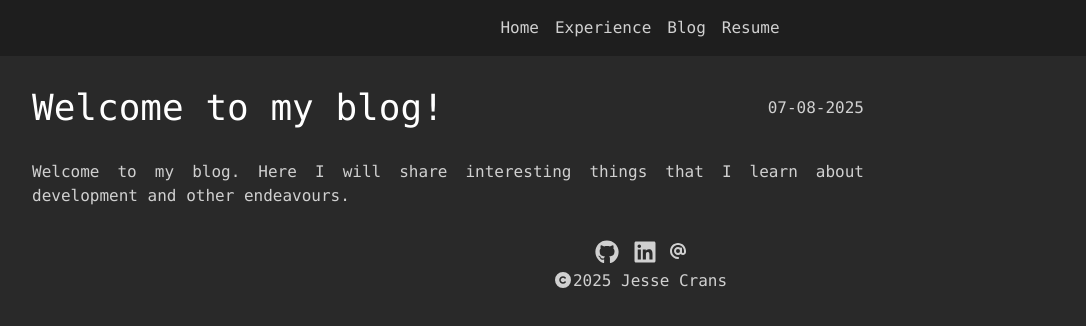
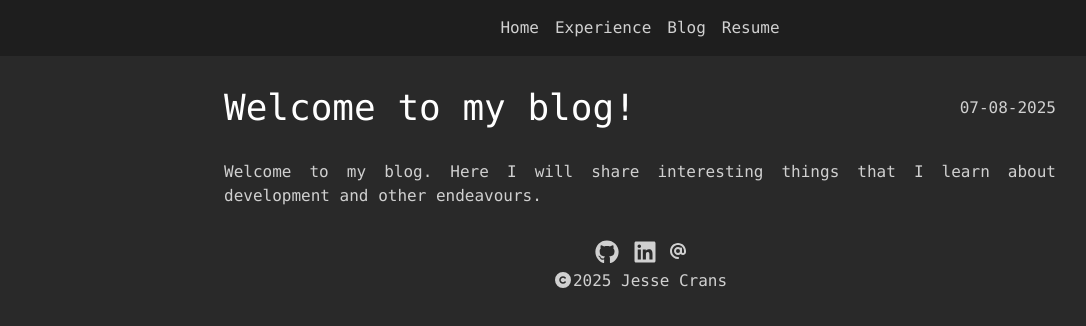
Before and after one commit to jessecrans/jessecrans.github.io, a React (Vite) app: page /blog/welcome-to-my-blog in a window 1280 px wide. Shown: the top 326 px of the page, without its empty margins (0-1086 px from the left). Built offline with nearby package versions, Linux system fonts and the light colour scheme.

Commit message:
fixed styling isue

```diff
--- a/src/components/BlogPost.tsx
+++ b/src/components/BlogPost.tsx
@@ -24,7 +24,7 @@ const BlogPost = () => {
     }, [post.htmlPath]);
 
     return (
-        <article className="p-8 max-w-4xl">
+        <article className="p-8 max-w-4xl m-auto">
             <header className="flex justify-between items-center">
                 <h2>{post.title}</h2>
                 <time>{new Date(post.date).toLocaleDateString("en-GB").replaceAll("/", "-")}</time>
```
